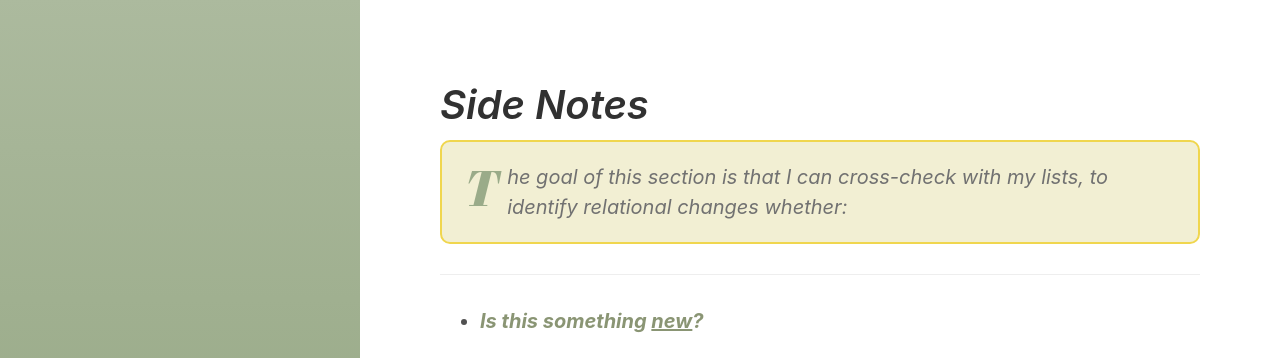
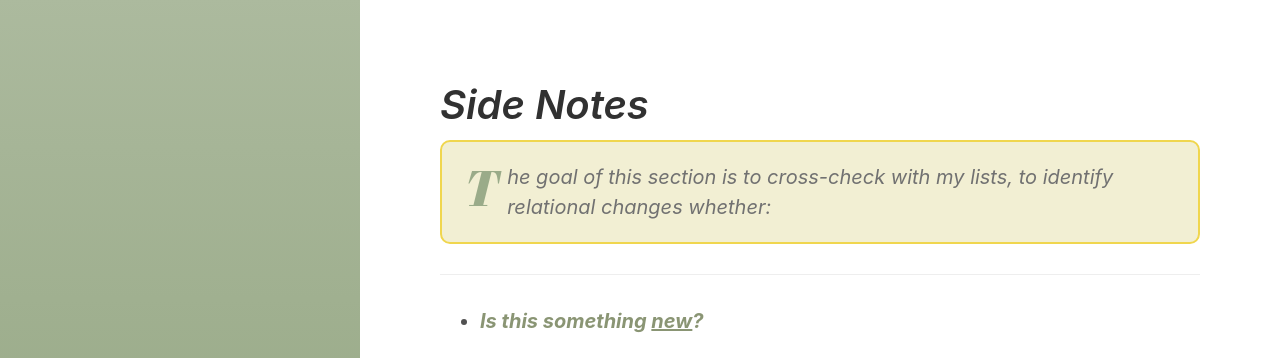
Before and after one commit to jyang123-bit/Website, a Jekyll site: the page built from category/Side Notes.md, in a window 1280 px wide. Shown: the top 358 px of the page. Built offline with Jekyll 4.4.1, drawn with Linux system fonts in a browser that asks for light colours.

Commit message:
Update Side Notes.md

```diff
--- a/category/Side Notes.md
+++ b/category/Side Notes.md
@@ -5,7 +5,7 @@ title: Side Notes
 
 ---
 <p class="message">
-  <span class="padded-dropcap">T</span>he goal of this section is that I can cross-check with my lists, to identify relational changes whether:
+  <span class="padded-dropcap">T</span>he goal of this section is to cross-check with my lists, to identify relational changes whether:
 </p>
 
 ---
```
